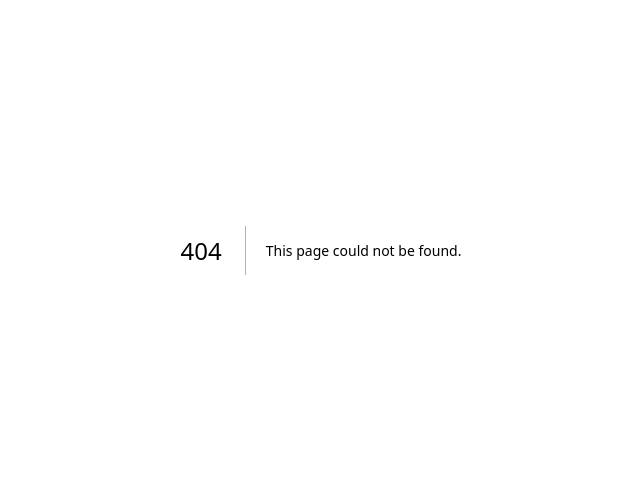
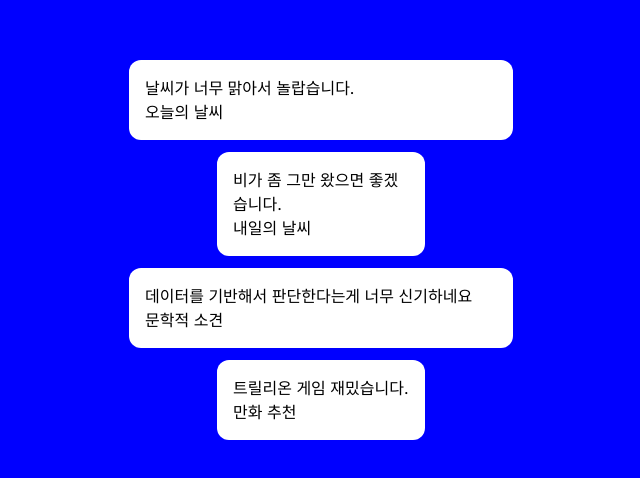
Before and after one commit to minhanPark/next-framer-test, a Next.js app: page /components/layout in a window 1280 px wide. Before the commit this address had no page. Shown: the part 150-628 px from the top of the page, without its empty margins (319-959 px from the left). Built offline with nearby package versions, Linux system fonts and the light colour scheme.

Commit message:
레이아웃id animate prisence

```diff
--- /dev/null
+++ b/app/components/animate-presence-slide/page.tsx
@@ -0,0 +1,52 @@
+"use client";
+
+import { motion, AnimatePresence } from "framer-motion";
+import { useEffect, useState } from "react";
+
+const Back = ({ isHide }: { isHide: boolean }) => {
+  return (
+    // AnimatePresence는 직계 자식이 리액트에서 리액트 트리에서 사라질 때를 감지해서 exit 속성을
+    // 실행시킨다. 그리고 사라진다. 직계자식은 구분이 되도록 키를 들고 있어야 한다.
+    // initial={false}를 줘서 첫번째로 같이 렌더링되는 애들의 initial 애니메이션을 막을 수 있다
+    <AnimatePresence initial={false}>
+      {!isHide && (
+        <motion.div
+          key="back"
+          style={{
+            position: "absolute",
+            width: "100%",
+            height: "100vh",
+            backgroundColor: "#FF008C",
+            display: "flex",
+            justifyContent: "center",
+            alignItems: "center",
+            color: "white",
+          }}
+          initial={{ opacity: 0 }}
+          animate={{ opacity: 1 }}
+          exit={{ opacity: 0 }}
+          transition={{ duration: 2 }}
+        >
+          이 글은 사라집니다.
+        </motion.div>
+      )}
+    </AnimatePresence>
+  );
+};
+
+const Page = () => {
+  const [isHide, setIsHide] = useState(false);
+  useEffect(() => {
+    setTimeout(() => {
+      setIsHide(true);
+    }, 5000);
+  }, []);
+  return (
+    <>
+      <Back isHide={isHide} />
+      <h1>이것은 뒤에 있는 글입니다.</h1>
+    </>
+  );
+};
+
+export default Page;
--- /dev/null
+++ b/app/components/layout/page.tsx
@@ -0,0 +1,113 @@
+"use client";
+
+import { motion, AnimatePresence } from "framer-motion";
+import { useState } from "react";
+
+const items = [
+  {
+    title: "오늘의 날씨",
+    subtitle: "날씨가 너무 맑아서 놀랍습니다.",
+    id: "0",
+  },
+  {
+    title: "내일의 날씨",
+    subtitle: "비가 좀 그만 왔으면 좋겠습니다.",
+    id: "1",
+  },
+  {
+    title: "문학적 소견",
+    subtitle: "데이터를 기반해서 판단한다는게 너무 신기하네요",
+    id: "2",
+  },
+  { title: "만화 추천", subtitle: "트릴리온 게임 재밌습니다.", id: "3" },
+];
+
+const Page = () => {
+  // 하얀색인 부분을 selectedId를 통해서 layoutId를 맞춰주면 레이아웃이 공유되는 것을 확인할 수 있다.
+  // 근데 background에 이상한 부분이 나타나는데 그 부분은 어떻게 건드려야 하는지 모르겠음.
+  const [selectedId, setSelectedId] = useState<string | null>(null);
+  return (
+    <>
+      <div
+        style={{
+          background: "blue",
+          height: "100vh",
+          display: "flex",
+          flexDirection: "column",
+          alignItems: "center",
+          justifyContent: "center",
+        }}
+      >
+        {items.map((item, index) => (
+          <motion.div
+            key={item.id}
+            layoutId={item.id}
+            onClick={() => setSelectedId(item.id)}
+            className={`bg-white p-4 rounded-xl ${
+              index % 2 === 1 ? "w-52" : "w-96"
+            } ${index !== 0 ? "mt-3" : ""}`}
+          >
+            <motion.h5>{item.subtitle}</motion.h5>
+            <motion.h2>{item.title}</motion.h2>
+          </motion.div>
+        ))}
+      </div>
+      <>
+        {selectedId && (
+          <motion.div className="fixed top-0 left-0 right-0 z-50 w-full p-4 overflow-x-hidden overflow-y-auto md:inset-0 h-[calc(100%-1rem)] max-h-full backdrop-brightness-50">
+            <motion.div className="relative w-full max-w-2xl max-h-full m-auto">
+              <motion.div
+                layoutId={selectedId}
+                className="relative bg-white rounded-lg shadow dark:bg-gray-700"
+              >
+                <div className="flex items-start justify-between p-4 border-b rounded-t dark:border-gray-600">
+                  <h3 className="text-xl font-semibold text-gray-900 dark:text-white">
+                    {items[Number(selectedId)].title}
+                  </h3>
+                  <button
+                    type="button"
+                    className="text-gray-400 bg-transparent hover:bg-gray-200 hover:text-gray-900 rounded-lg text-sm w-8 h-8 ml-auto inline-flex justify-center items-center dark:hover:bg-gray-600 dark:hover:text-white"
+                    data-modal-hide="staticModal"
+                    onClick={() => setSelectedId(null)}
+                  >
+                    <svg
+                      className="w-3 h-3"
+                      aria-hidden="true"
+                      xmlns="http://www.w3.org/2000/svg"
+                      fill="none"
+                      viewBox="0 0 14 14"
+                    >
+                      <path
+                        stroke="currentColor"
+                        strokeLinecap="round"
+                        strokeLinejoin="round"
+                        strokeWidth="2"
+                        d="m1 1 6 6m0 0 6 6M7 7l6-6M7 7l-6 6"
+                      />
+                    </svg>
+                    <span className="sr-only">Close modal</span>
+                  </button>
+                </div>
+                <div className="p-6 space-y-6">
+                  <p className="text-base leading-relaxed text-gray-500 dark:text-gray-400">
+                    {items[Number(selectedId)].subtitle}
+                  </p>
+                  <p className="text-base leading-relaxed text-gray-500 dark:text-gray-400">
+                    The European Union’s General Data Protection Regulation
+                    (G.D.P.R.) goes into effect on May 25 and is meant to ensure
+                    a common set of data rights in the European Union. It
+                    requires organizations to notify users as soon as possible
+                    of high-risk data breaches that could personally affect
+                    them.
+                  </p>
+                </div>
+              </motion.div>
+            </motion.div>
+          </motion.div>
+        )}
+      </>
+    </>
+  );
+};
+
+export default Page;
```
